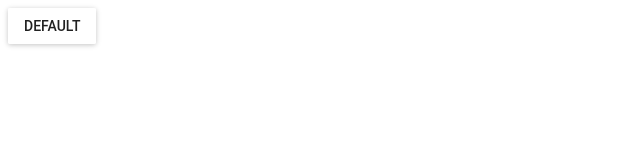
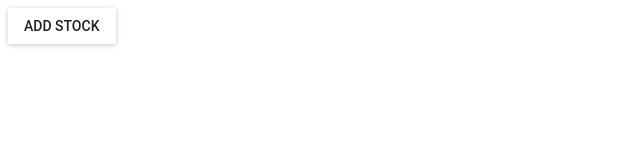
Before and after one commit to rohanlaidlaw/paper-trader-react, a React app: page / in a window 1280 px wide. Shown: the top 160 px of the page, without its empty margins (0-640 px from the left). Built offline with nearby package versions, Linux system fonts and the light colour scheme; the HTML template or start-up script is replaced by a standard one.

Commit message:
Add Working Button

```diff
--- a/src/components/component.jsx
+++ b/src/components/component.jsx
@@ -1,8 +1,23 @@
 import React from 'react';
 import RaisedButton from 'material-ui/RaisedButton';
 
-const MyAwesomeReactComponent = () => (
-    <RaisedButton label="Default" />
-);
+class MyAwesomeReactComponent extends React.Component {
+    constructor(props) {
+        super(props);
+        this.handleClick = this.handleClick.bind(this);
+    }
+
+    handleClick() {
+        console.log("Working!")
+    }
+
+    render() {
+        return (
+            <RaisedButton label="Add Stock" onClick={this.handleClick}>
+            </RaisedButton>
+        );
+    }
+}
+
 
 export default MyAwesomeReactComponent;
--- a/src/main.jsx
+++ b/src/main.jsx
@@ -9,6 +9,8 @@ const App = () => (
     </MuiThemeProvider>
 );
 
+
+
 ReactDOM.render(
     <App />,
     document.getElementById('app')
```
